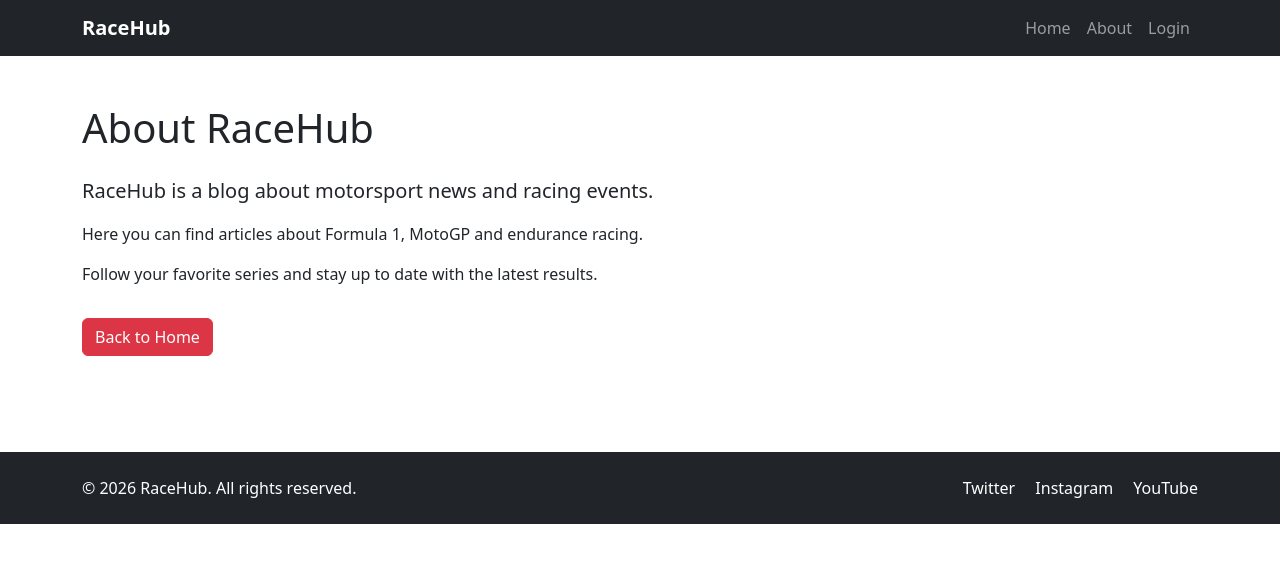
After one commit to shinichi234-work/first_web_project, a Django app: page /about/ in a window 1280 px wide. The commit adds this page. Shown: the top 563 px of the page. Run offline with Django 5.2, Linux system fonts and the light colour scheme.

Commit message:
Add template inheritance and about page

```diff
--- a/config/urls.py
+++ b/config/urls.py
@@ -1,8 +1,9 @@
 from django.contrib import admin
 from django.urls import path
-from pages.views import index
+from pages.views import index, about
 
 urlpatterns = [
     path('admin/', admin.site.urls),
     path('', index, name='home'),
+    path('about/', about, name='about'),
 ]
--- /dev/null
+++ b/pages/templates/pages/about.html
@@ -0,0 +1,15 @@
+{% extends 'pages/base.html' %}
+
+{% block title %}About — RaceHub{% endblock %}
+
+{% block content %}
+<section class="py-5">
+    <div class="container">
+        <h1 class="mb-4">About RaceHub</h1>
+        <p class="lead">RaceHub is a blog about motorsport news and racing events.</p>
+        <p>Here you can find articles about Formula 1, MotoGP and endurance racing.</p>
+        <p>Follow your favorite series and stay up to date with the latest results.</p>
+        <a href="{% url 'home' %}" class="btn btn-danger mt-3">Back to Home</a>
+    </div>
+</section>
+{% endblock %}
--- /dev/null
+++ b/pages/templates/pages/base.html
@@ -0,0 +1,51 @@
+<!DOCTYPE html>
+<html lang="en">
+<head>
+    <meta charset="UTF-8">
+    <meta name="viewport" content="width=device-width, initial-scale=1.0">
+    <title>{% block title %}RaceHub{% endblock %}</title>
+    <link href="https://cdn.jsdelivr.net/npm/bootstrap@5.3.3/dist/css/bootstrap.min.css" rel="stylesheet">
+</head>
+<body>
+
+<header>
+    <nav class="navbar navbar-expand-lg navbar-dark bg-dark">
+        <div class="container">
+            <a class="navbar-brand fw-bold" href="{% url 'home' %}">RaceHub</a>
+            <button class="navbar-toggler" type="button" data-bs-toggle="collapse" data-bs-target="#navbarNav" aria-controls="navbarNav" aria-expanded="false" aria-label="Toggle navigation">
+                <span class="navbar-toggler-icon"></span>
+            </button>
+            <div class="collapse navbar-collapse" id="navbarNav">
+                <ul class="navbar-nav ms-auto">
+                    <li class="nav-item"><a class="nav-link" href="{% url 'home' %}">Home</a></li>
+                    <li class="nav-item"><a class="nav-link" href="{% url 'about' %}">About</a></li>
+                    <li class="nav-item"><a class="nav-link" href="#">Login</a></li>
+                </ul>
+            </div>
+        </div>
+    </nav>
+</header>
+
+<main>
+    {% block content %}
+    {% endblock %}
+</main>
+
+<footer class="bg-dark text-white py-4 mt-5">
+    <div class="container">
+        <div class="row">
+            <div class="col-md-6">
+                <p class="mb-0">© 2026 RaceHub. All rights reserved.</p>
+            </div>
+            <div class="col-md-6 text-md-end">
+                <a href="#" class="text-white text-decoration-none me-3">Twitter</a>
+                <a href="#" class="text-white text-decoration-none me-3">Instagram</a>
+                <a href="#" class="text-white text-decoration-none">YouTube</a>
+            </div>
+        </div>
+    </div>
+</footer>
+
+<script src="https://cdn.jsdelivr.net/npm/bootstrap@5.3.3/dist/js/bootstrap.bundle.min.js"></script>
+</body>
+</html>
--- a/pages/views.py
+++ b/pages/views.py
@@ -2,4 +2,12 @@ from django.shortcuts import render
 
 
 def index(request):
-    return render(request, 'pages/index.html')
+    context = {
+        'title': 'RaceHub',
+        'welcome_text': 'Your Ultimate Racing News Hub',
+    }
+    return render(request, 'pages/index.html', context)
+
+
+def about(request):
+    return render(request, 'pages/about.html')
```
Also changed, not shown: pages/templates/pages/index.html (+5 -48 lines).
